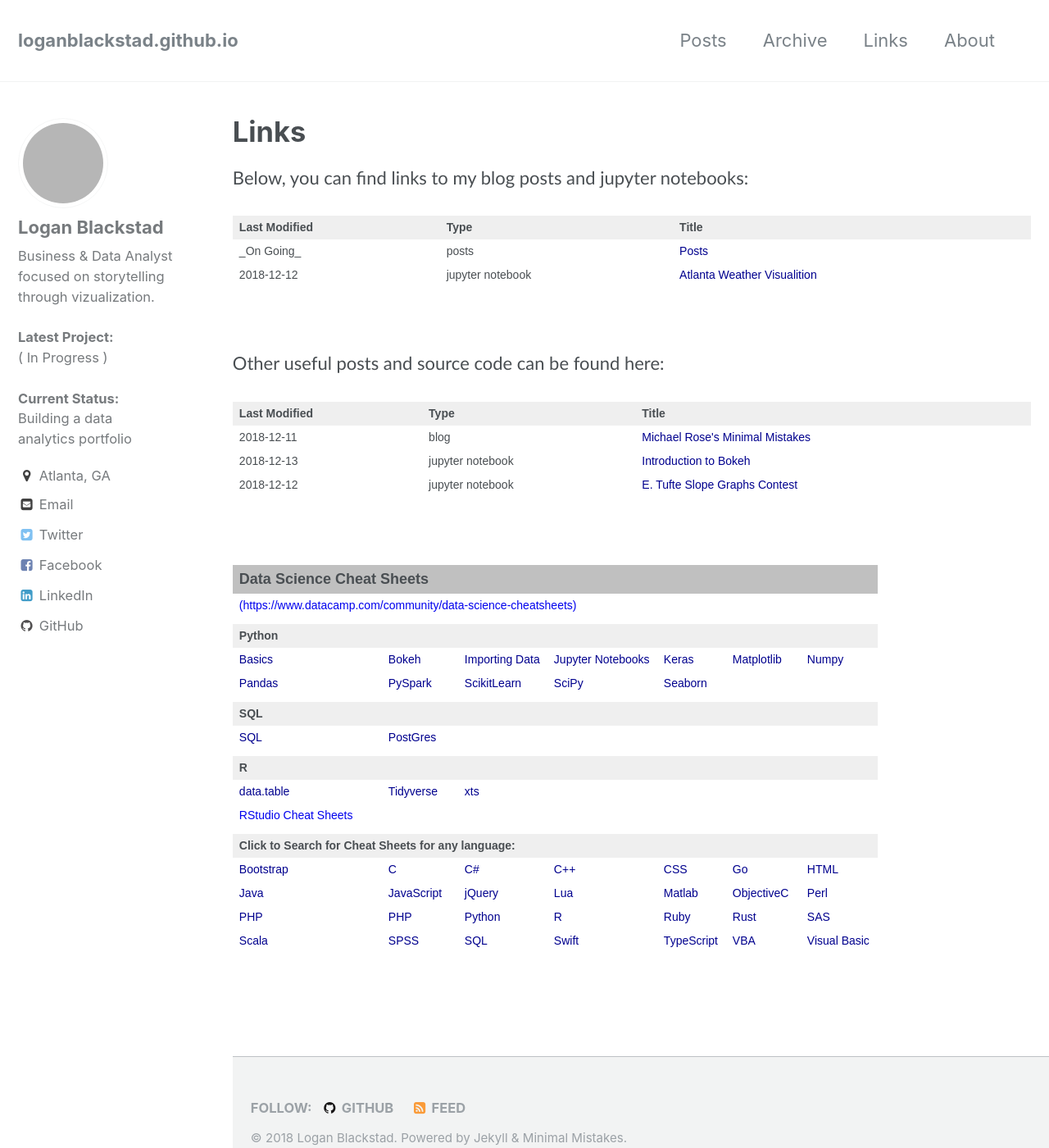
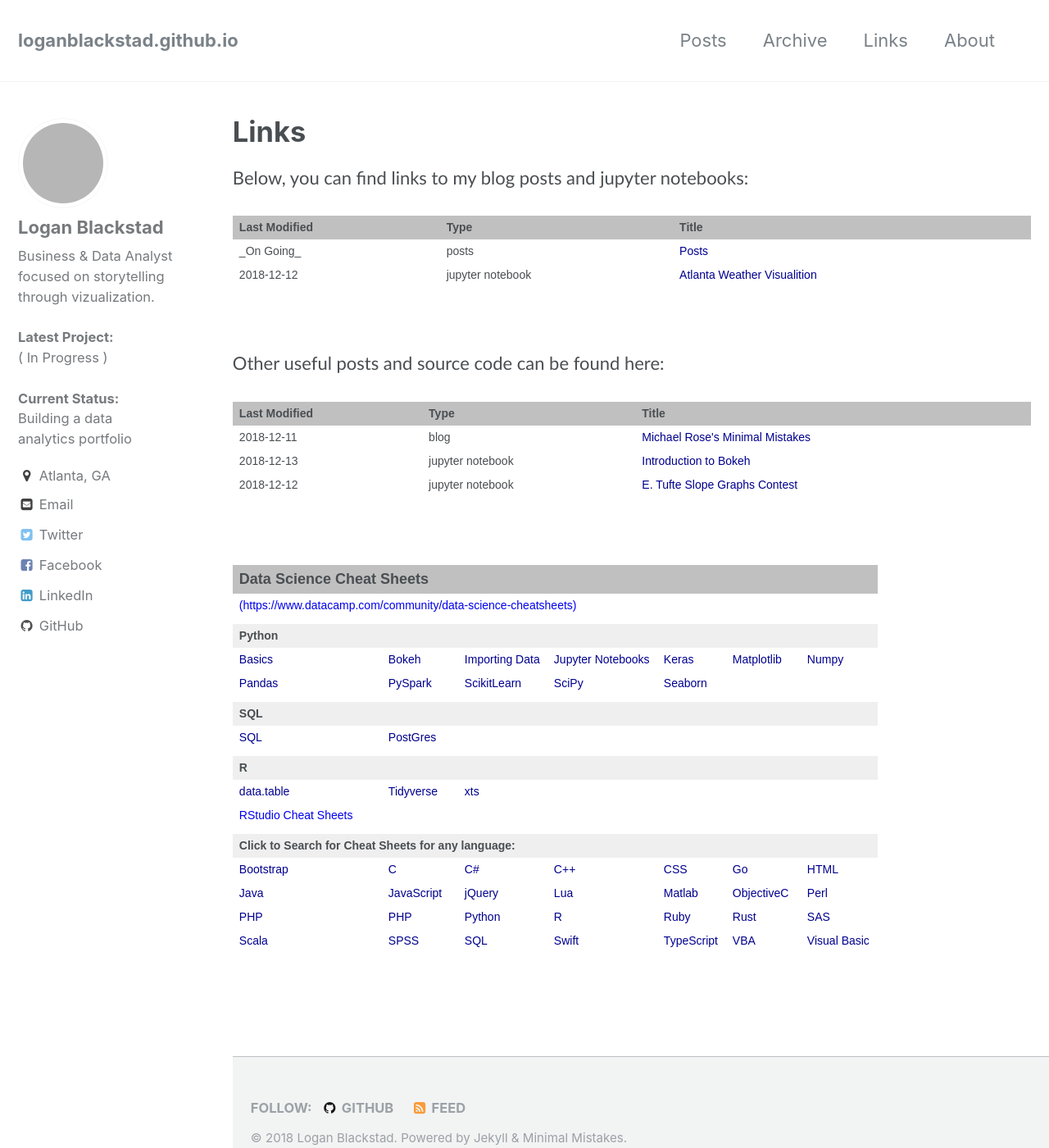
Before and after one commit to loganblackstad/loganblackstad.github.io, a Jekyll site: the page built from _pages/links.html, in a window 1280 px wide and 1400 px high. Shown: the whole window at 82% size. Built offline with Jekyll 4.4.1, drawn with Linux system fonts in a browser that asks for light colours; grey boxes are pictures that could not be loaded.

Commit message:
Update links.html

```diff
--- a/_pages/links.html
+++ b/_pages/links.html
@@ -26,7 +26,7 @@ mso-bidi-font-size:10.0pt;font-family:"Calibri",sans-serif;mso-bidi-font-family:
 .tg  {border-collapse:collapse;border-spacing:0;}
 .tg td{font-family:Arial, sans-serif;font-size:14px;padding:2px 6px;border-style:solid;border-width:1px;overflow:hidden;word-break:normal;border-color:black;}
 .tg th{font-family:Arial, sans-serif;font-size:14px;font-weight:normal;padding:2px 6px;border-style:solid;border-width:1px;overflow:hidden;word-break:normal;border-color:black;}
-.tg .tg-b3sw{font-weight:bold;background-color:#efefef;text-align:left;vertical-align:top}
+.tg .tg-b3sw{font-weight:bold;background-color:#c0c0c0;text-align:left;vertical-align:top}
 .tg .tg-0lax{text-align:left;vertical-align:top}
 </style>
 <table class="tg">
@@ -71,7 +71,7 @@ mso-bidi-font-size:10.0pt;font-family:"Calibri",sans-serif;mso-bidi-font-family:
 .tg  {border-collapse:collapse;border-spacing:0;}
 .tg td{font-family:Arial, sans-serif;font-size:14px;padding:2px 6px;border-style:solid;border-width:1px;overflow:hidden;word-break:normal;border-color:black;}
 .tg th{font-family:Arial, sans-serif;font-size:14px;font-weight:normal;padding:2px 6px;border-style:solid;border-width:1px;overflow:hidden;word-break:normal;border-color:black;}
-.tg .tg-b3sw{font-weight:bold;background-color:#efefef;text-align:left;vertical-align:top}
+.tg .tg-b3sw{font-weight:bold;background-color:#c0c0c0;text-align:left;vertical-align:top}
 .tg .tg-0lax{text-align:left;vertical-align:top}
 </style>
 <table class="tg">
```
